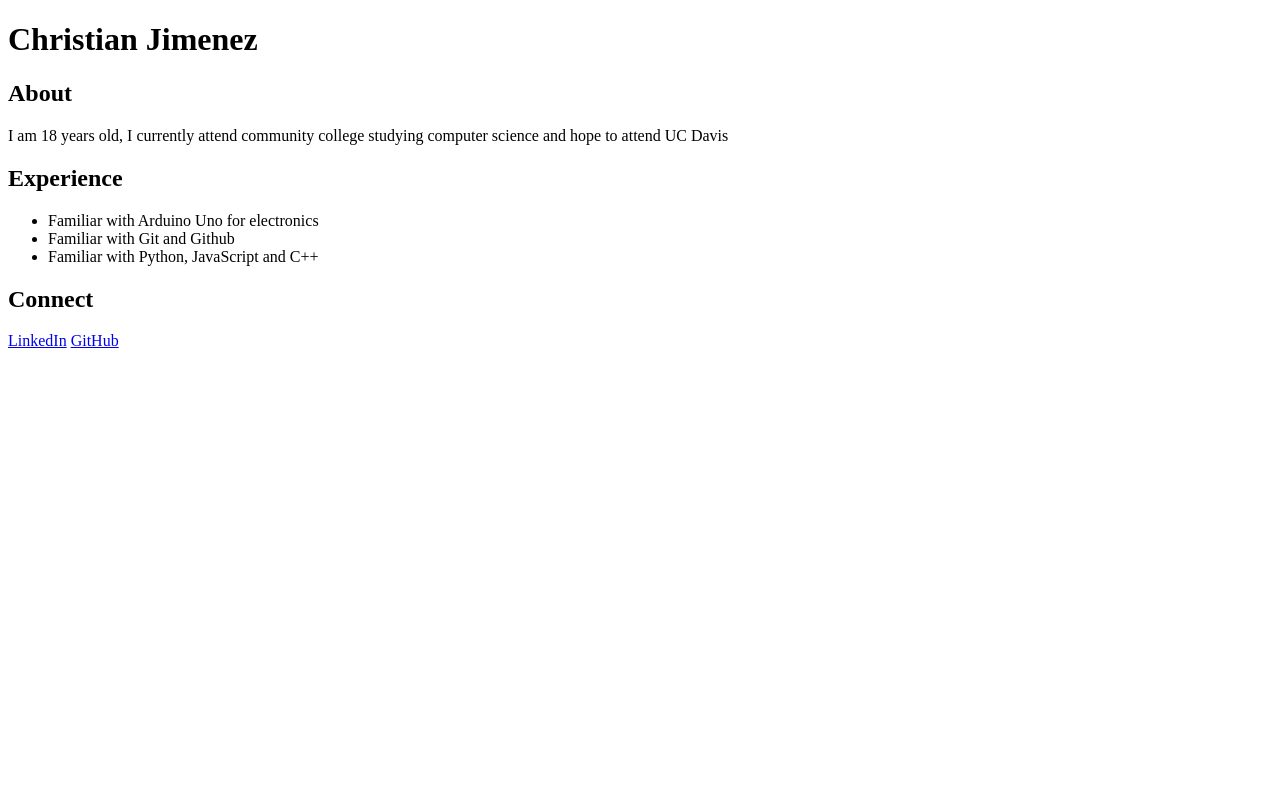
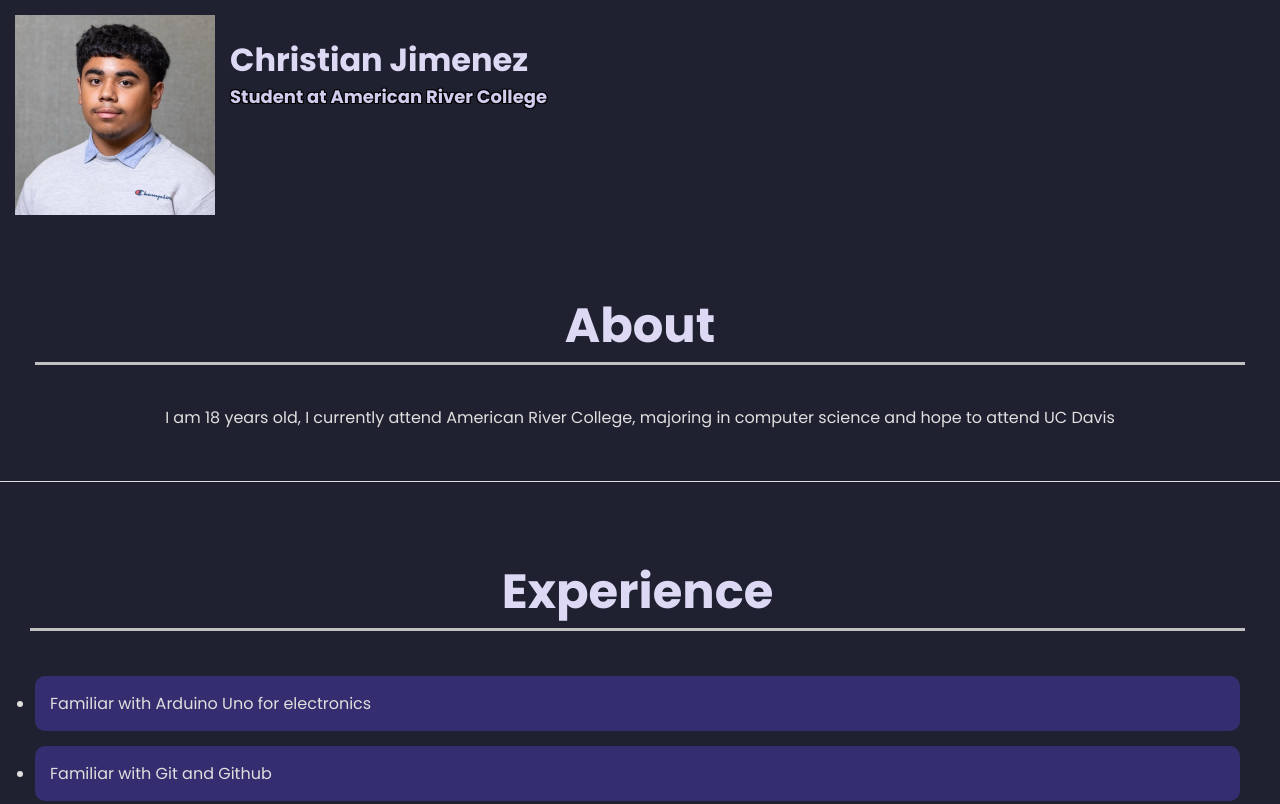
Before and after one commit to Christian-429/Christian-Jimenez-Kepler, a plain HTML site: page index.html in a window 1280 px wide. Shown: the top 804 px of the page. Drawn offline with Linux system fonts and the light colour scheme.

Commit message:
styling added

```diff
--- /dev/null
+++ b/css/index.css
@@ -0,0 +1,73 @@
+@import url('https://fonts.googleapis.com/css2?family=Poppins:wght@400;700&display=swap');
+
+body {
+    background-color: rgb(31, 33, 48);
+    color: #e0dfdf;
+    font-family: 'Poppins', sans-serif;
+    margin: 0;
+    padding: 0;
+
+}
+.subtext {
+    margin-left: 230px;
+    padding-top: 50px;
+    position: absolute;
+    color: rgb(209, 204, 237);;
+    text-shadow: -1px -1px 0 #000, 1px -1px 0 #000, -1px 1px 0 #000, 1px 1px 0 #000;
+    font-size: large;
+}
+h1 {
+    font-size: xx-large;
+    text-align: center;
+    font-weight: bold;
+    color: rgb(221, 217, 245);
+    margin-left: 230px;
+    position: absolute;
+
+
+}
+h2 {
+    font-size: 3rem;
+    color: rgb(221, 217, 245);
+    text-align: center;
+    font-weight: bold;
+    border-bottom:3px solid rgb(193, 193, 193);
+}
+section {
+    padding: 35px;
+    margin-bottom: auto;
+    border-bottom: 1px solid #ddd;
+}
+#about {
+    text-align: center;
+}
+#experience {
+    padding-left: 30px;
+}
+#experience ul {
+    padding: 5px;
+}
+#experience li {
+    padding: 15px;
+    background-color: rgb(52, 45, 111);
+    border-radius: 10px;
+    margin-bottom: 15px;
+}
+#connect a {
+    display: inline-block;
+    color: rgb(123, 175, 227);
+    transition: color 0.3s;
+    font-weight: bold;
+    margin-right: 15px;
+    text-decoration: none;
+    margin-bottom: 50px;
+}
+#connect a:hover {
+    text-decoration: underline;
+}
+img.profile {
+    display:block;
+    height: 200px;
+    margin-top: 15px;
+    margin-left: 15px;
+}
--- a/index.html
+++ b/index.html
@@ -4,14 +4,17 @@
         <title>Christian Jimenez Portfolio </title>
         <meta name="author" content="Christian Jimenez">
         <meta charset="UTF-8">
+        <link href="css/index.css" rel="stylesheet">
     </head>
 
     <body>
         <h1>Christian Jimenez</h1>
-
+        <h3 class ="subtext"> Student at American River College</h3>
+        <img src="ChristianJ.png" alt="Photo of me, Christian Jimenez" class="profile">
         <section id="about">
         <h2>About</h2>
-        <p>I am 18 years old, I currently attend community college studying computer science and hope to attend UC Davis</p>
+        <p>I am 18 years old, I currently attend American River College,
+            majoring in computer science and hope to attend UC Davis</p>
         </section>
 
         <section id="experience">
@@ -28,5 +31,6 @@
         <a href="https://www.linkedin.com/in/christian-jimenez-770b902a9">LinkedIn</a>
         <a href="https://github.com/Christian-429">GitHub</a>
         </section>
+
     </body>
 </html>
```
Also changed, not shown: ChristianJ.png (added).
